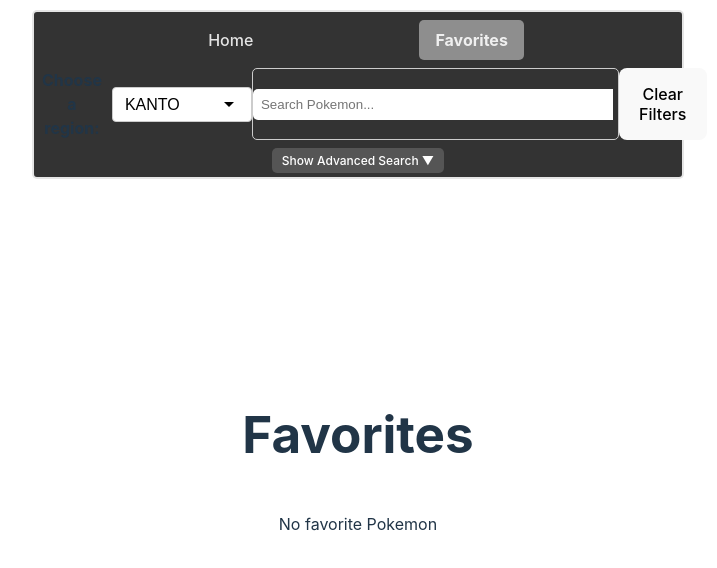
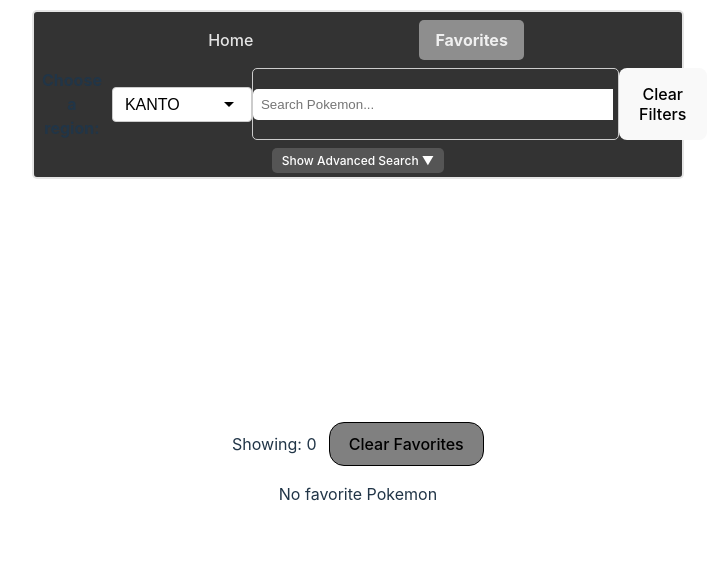
Before and after one commit to drohack/pokedex, a React (Vite) app: page /favorites in a window 1280 px wide. Shown: the top 568 px of the page, without its empty margins (282-999 px from the left). Built offline with nearby package versions, Linux system fonts and the light colour scheme.

Commit message:
Add Clear Favorites button and count

```diff
--- a/src/features/favorites/favoritesSlice.jsx
+++ b/src/features/favorites/favoritesSlice.jsx
@@ -48,6 +48,11 @@
       );
       db.favorites.delete(pokemonToRemove.id);
     },
+    clearAllFavorites: (state) => {
+      state.favoritePokemon = [];
+      db.favorites.clear();
+      console.log("Cleared all favorites"); // Debugging log
+    },
   },
   extraReducers: (builder) => {
     builder
@@ -70,5 +75,5 @@
 
 export const favoritesSlice = createSlice(options);
 export const getFavoritePokemon = (state) => state.favorites.favoritePokemon;
-export const { toggleFavorite, removeFavorite } = favoritesSlice.actions;
+export const { toggleFavorite, removeFavorite, clearAllFavorites } = favoritesSlice.actions;
 export default favoritesSlice.reducer;
--- a/src/pages/Favorites/Favorites.jsx
+++ b/src/pages/Favorites/Favorites.jsx
@@ -1,12 +1,13 @@
+import { useDispatch, useSelector } from 'react-redux';
 import styles from "./Favorites.module.css";
 import PokemonList from "../../components/PokemonList/PokemonList";
 import { useLiveQuery } from "dexie-react-hooks";
 import db from "../../db/db";
-import { useSelector } from "react-redux";
-import { getFavoritePokemon } from "../../features/favorites/favoritesSlice";
+import { getFavoritePokemon, clearAllFavorites } from "../../features/favorites/favoritesSlice";
 import { StartersAndEvolutions, PseudoLegendaries, SubLegendaries, Legendaries, Mythical } from "../../utils/index";
 
 function Favorites() {
+    const dispatch = useDispatch();
     const favoritePokemon = useSelector(getFavoritePokemon);
 
     const emptyFavorites = <p>No favorite Pokemon</p>
@@ -31,6 +32,13 @@
 
     // Combine all legendary-related IDs into a single array
     const allLegendaryIds = [...pseudoLegendaryIds, ...subLegendaryIds, ...legendaryIds, ...mythicalIds];
+
+
+    const handleClearFavorites = () => {
+        if (window.confirm('Do you want to clear all favorites?')) {
+            dispatch(clearAllFavorites());
+        }
+    };
 
 
     // Filter Pokemon based on Search Filter and selected Types
@@ -62,16 +70,21 @@
 
         // Check if any of the Pokémon's types match the types in the selectedExclusions list
         const isTypeExcluded =
-        selectedExclusions.some((excludedType) =>
-            p.types.some((typeObj) => typeObj.type.name === excludedType)
-        );
+            selectedExclusions.some((excludedType) =>
+                p.types.some((typeObj) => typeObj.type.name === excludedType)
+            );
 
         return typesMatch && legendaryMatches && starterMatches && !isStarterExcluded && !isLegendaryExcluded && !isTypeExcluded;
     });
 
     return (
         <div className={styles.favoriteContainer}>
-            <h1>Favorites</h1>
+            <div className={styles.favoriteHeader}>
+                <p className={styles.favoriteLabel}>
+                    Showing: {visibleFavoritePokemon.length}
+                </p>
+                <button onClick={handleClearFavorites} className={styles.clearButton}>Clear Favorites</button>
+            </div>
             {favoritePokemon.length === 0 ? emptyFavorites : <PokemonList pokemon={visibleFavoritePokemon} />}
         </div>
     )
--- a/src/pages/Favorites/Favorites.module.css
+++ b/src/pages/Favorites/Favorites.module.css
@@ -3,5 +3,24 @@
     display: flex;
     flex-direction: column;
     align-items: center; /* Center horizontally */
-    margin-top: 60px;
+    margin-top: 80px;
 }
+
+.favoriteHeader {
+    display: flex;
+    justify-content: space-between; /* Space items apart */
+    width: 90%; /* Ensure the header takes the full width */
+    padding: 0 20px; /* Optional: Add padding to the sides */
+}
+
+.favoriteLabel {
+    margin: 10px 0px;
+}
+
+.clearButton {
+    background-color: grey;
+    border: 1px solid black;
+    border-radius: 15px;
+    cursor: pointer;
+    transition: background-color 0.3s, border 0.3s;
+}
```
